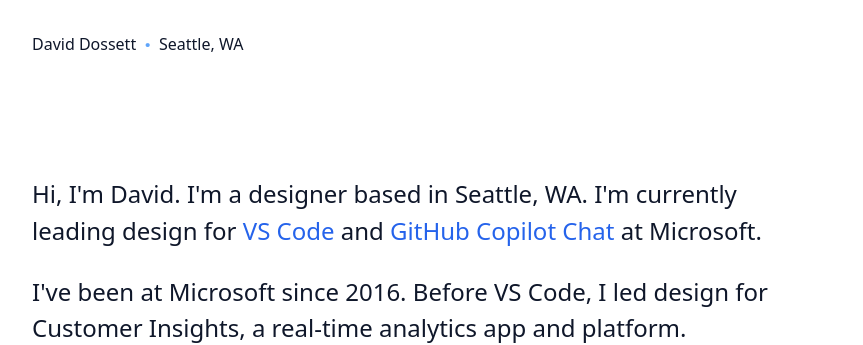
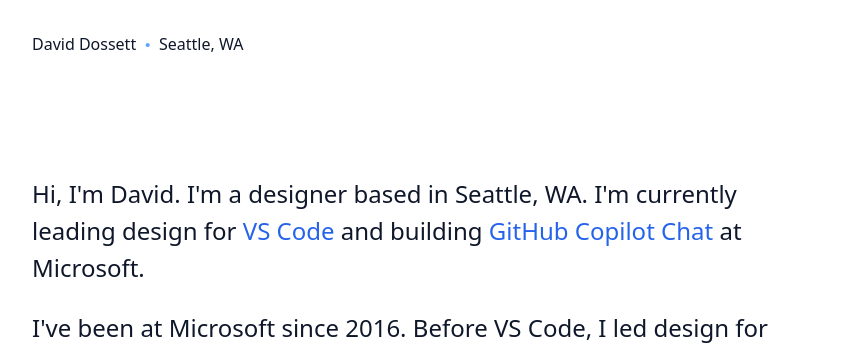
Before and after one commit to daviddossett/daviddossett.io, a Next.js app: page / in a window 1280 px wide. Shown: the top 345 px of the page, without its empty margins (160-1023 px from the left). Built offline with nearby package versions, Linux system fonts and the light colour scheme.

Commit message:
Minor copy updates

```diff
--- a/pages/index.tsx
+++ b/pages/index.tsx
@@ -25,7 +25,7 @@
       <div className="py-16 max-w-3xl">
         <p className="intro">
           Hi, I'm David. I'm a designer based in Seattle, WA. I'm currently
-          leading design for {vsCodeLink} and {copilotLink} at Microsoft.
+          leading design for {vsCodeLink} and building {copilotLink} at Microsoft.
         </p>
         <p className="intro">
           I've been at Microsoft since 2016. Before VS Code, I led design for
```
